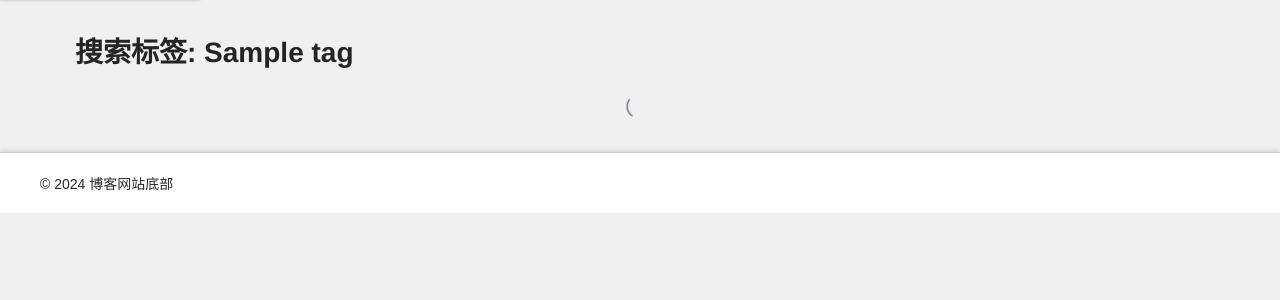
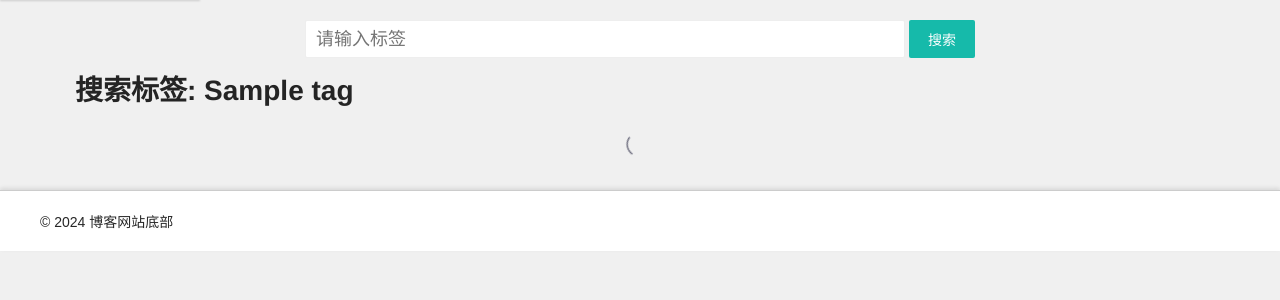
Before and after one commit to Apauto-to-all/SimpleBlog, a FastAPI app: template templates/tag_search.html in a window 1280 px wide. Shown: the part 60-360 px from the top of the page. Run offline with FastAPI, Linux system fonts and the light colour scheme; the template is opened without the code that fills it: most values are stand-ins (such as "Sample title", 1, 10 or a date in 2020); data that the repository does not hold is empty; parts of the project's set-up code (start-up, migrations or seed data) failed here and were passed over.

Commit message:
feat：添加搜索标签功能

```diff
--- a/templates/revise_blog.html
+++ b/templates/revise_blog.html
@@ -1,6 +1,6 @@
 {% extends "base.html" %}
 
-{% block title %} 写博客 {% endblock %}
+{% block title %} 修改博客 {% endblock %}
 
 {% block content %}
 
--- a/templates/tag_search.html
+++ b/templates/tag_search.html
@@ -1,10 +1,24 @@
 {% extends "base.html" %}
 
-{% block title %}首页 - 博客网站{% endblock %}
+{% block title %}{{ tag }} 标签搜索页面{% endblock %}
 
 {% block content %}
 
 <link rel="stylesheet" href="/static/css/blog-show.css">
+
+<!-- 添加一个搜索标签框，用于搜索标签 -->
+<div>
+    <center>
+        <form class="layui-form" action="/tag/search" method="get">
+            <div class="layui-input-inline" style="width: 600px; font-size: large;">
+                <input type="text" name="tag" required lay-verify="required" placeholder="请输入标签" autocomplete="off"
+                    class="layui-input">
+            </div>
+            <div class="layui-input-inline">
+                <button class="layui-btn" lay-submit>搜索</button>
+            </div>
+        </form>
+    </center>
 
     {% if tag %}
     <div>
@@ -28,5 +42,8 @@
     <h1>未提供标签</h1>
 
     {% endif %}
+</div>
+
+
 
 {% endblock %}
```
Lines whose indentation alone changed are shown as unchanged.
